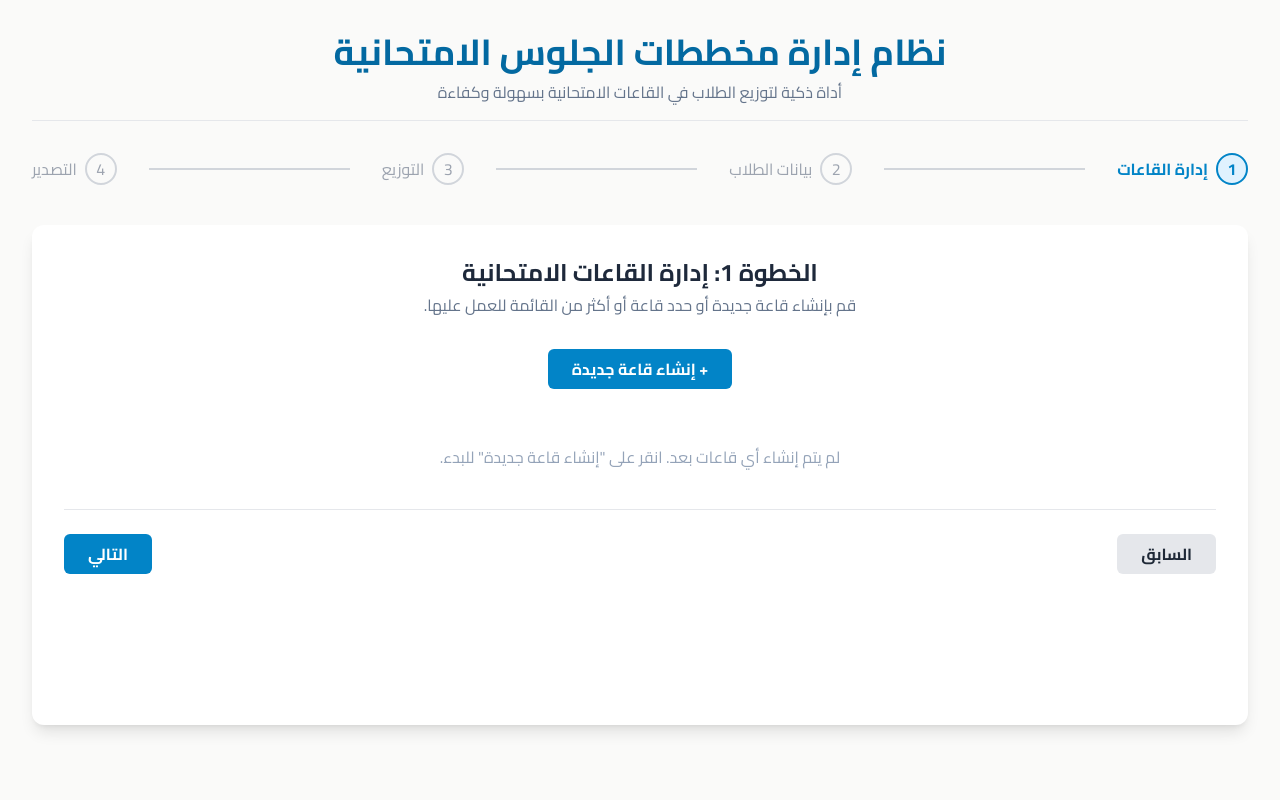
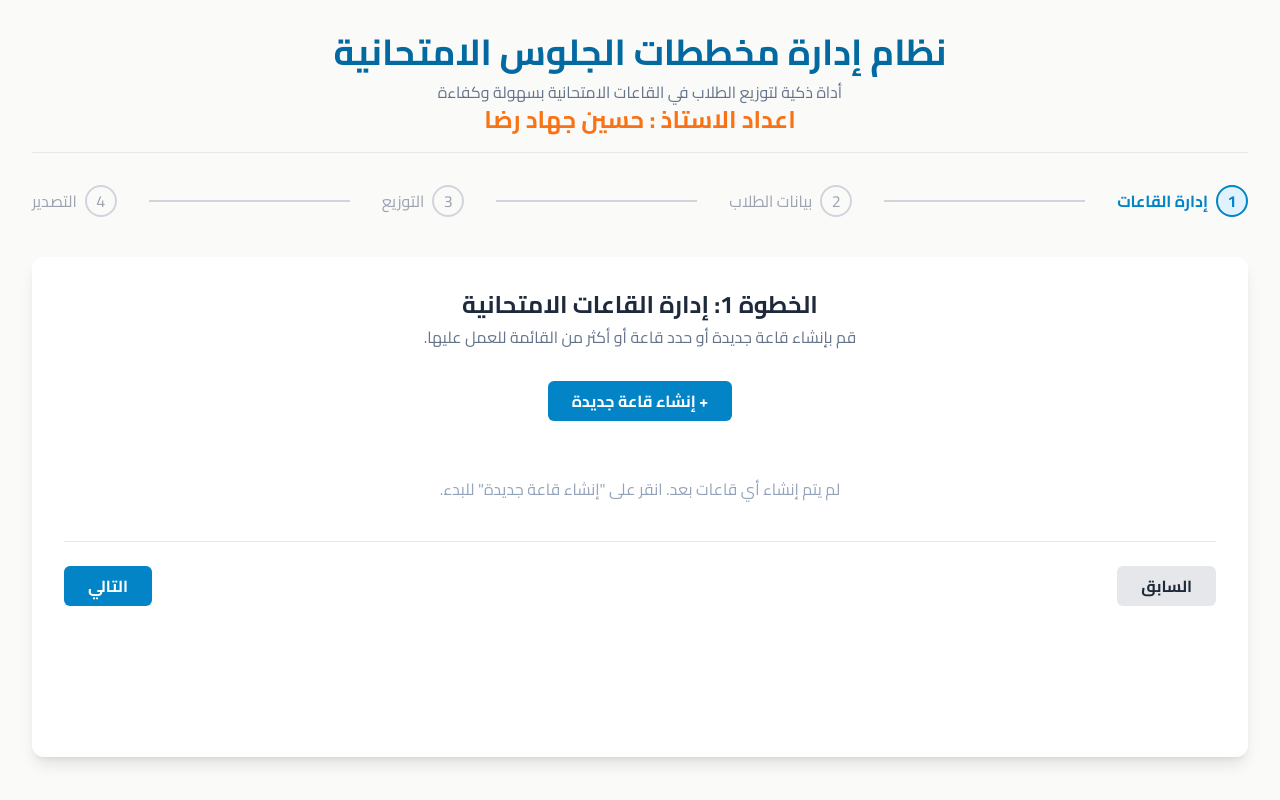
Before and after one commit to hussien1977/re, a plain HTML site: page index.html in a window 1280 px wide. Drawn offline with nearby package versions, Linux system fonts and the light colour scheme; a script that the page names is missing.

Commit message:
Update index.html

```diff
--- a/index.html
+++ b/index.html
@@ -86,6 +86,7 @@
         <header class="text-center mb-8 border-b pb-4">
             <h1 class="text-3xl md:text-4xl font-bold text-sky-700">نظام إدارة مخططات الجلوس الامتحانية</h1>
             <p class="text-slate-500 mt-2">أداة ذكية لتوزيع الطلاب في القاعات الامتحانية بسهولة وكفاءة</p>
+  <p class="text-2xl md:text-2xl font-bold text-orange-500">اعداد الاستاذ : حسين جهاد رضا </p>
         </header>
 
         <div id="stepper" class="flex justify-center items-center mb-10 space-x-4 md:space-x-8 rtl:space-x-reverse">
```
